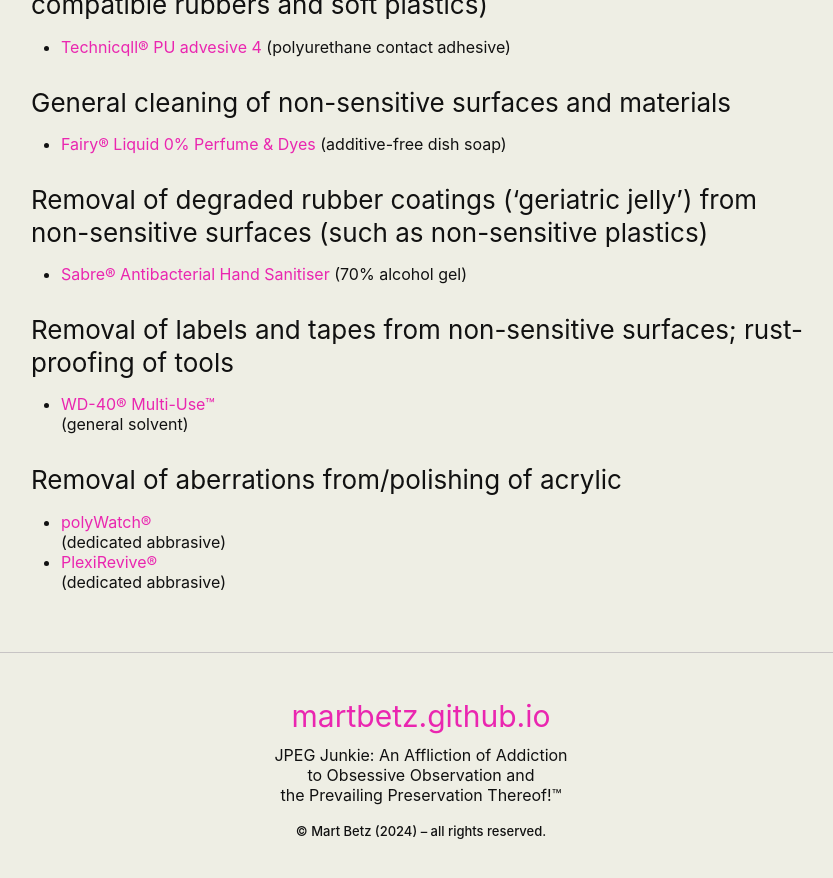
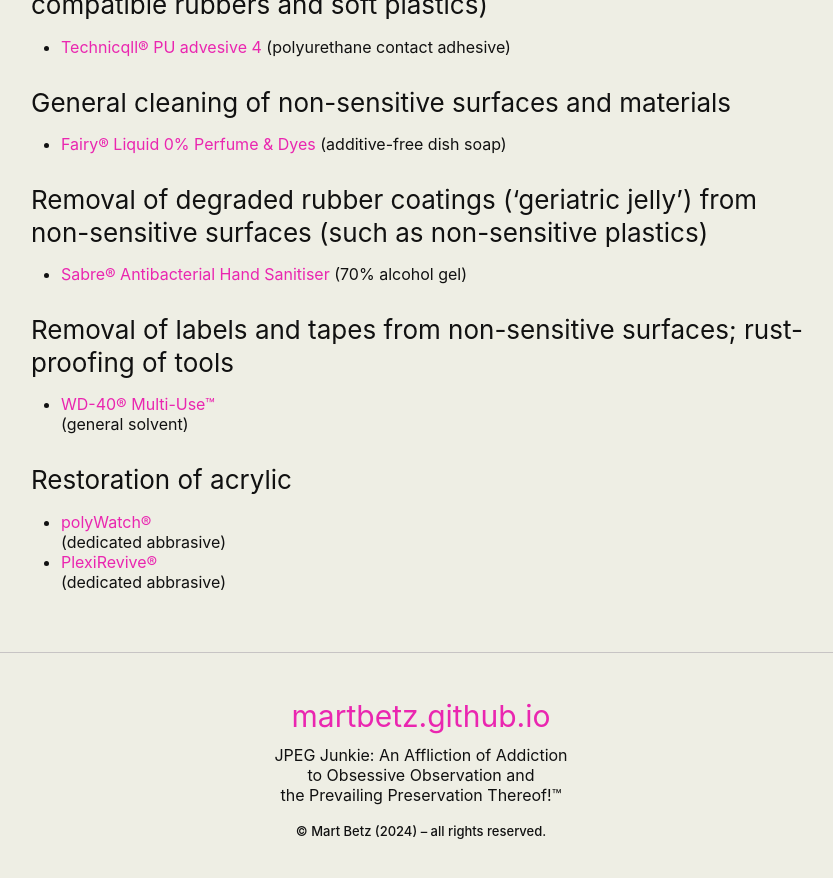
Before and after one commit to martbetz/martbetz.github.io, a Jekyll site: the page built from servicing-and-repair-resources.html, in a window 1280 px wide and 900 px high, scrolled down 911 px. Shown: the top 878 px of the window, without its empty margins (219-1052 px from the left). Built offline with Jekyll 4.4.1, drawn with Linux system fonts in a browser that asks for light colours.

Commit message:
Update servicing-and-repair-resources.html

```diff
--- a/servicing-and-repair-resources.html
+++ b/servicing-and-repair-resources.html
@@ -56,7 +56,7 @@
 <ul>
 <li><a href="https://wd40.co.uk/product/wd-40-multi-use-product-original/">WD-40® Multi-Use™</a></li> (general solvent)
 </ul>
-<h3>Removal of aberrations from/polishing of acrylic</h3>
+<h3>Restoration of acrylic</h3>
 <ul>
 <li><a href="https://polywatch.de/en">polyWatch®</a></li> (dedicated abbrasive)
 <li><a href="https://plexirevive.com/en-gb/products/plexirevive-15gram">PlexiRevive®</a></li> (dedicated abbrasive)
```
